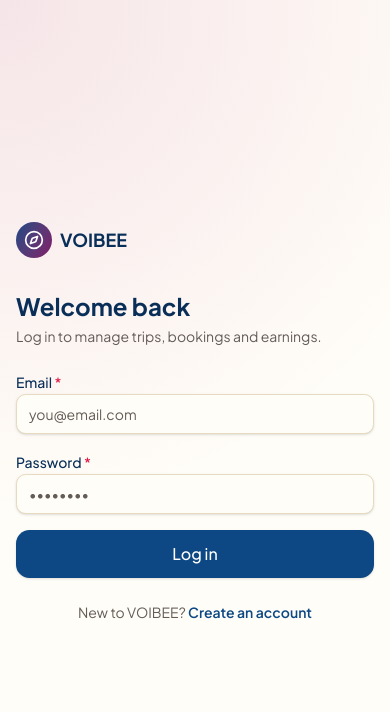
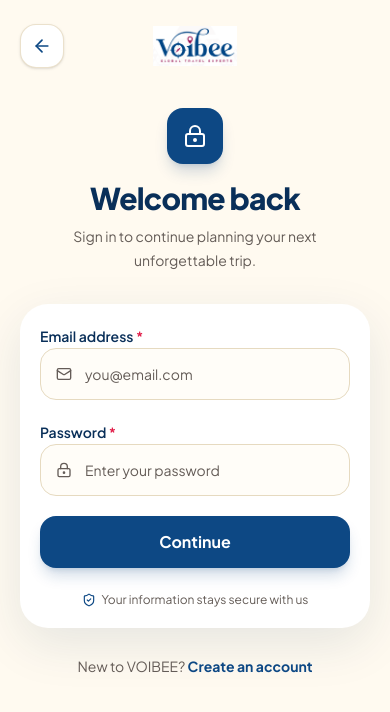
Before and after one commit to sahalsaman/webcos-voibee, a Next.js app: page /login in a window 390 px wide. Shown: the top 712 px of the page. Built offline with nearby package versions, Linux system fonts and the light colour scheme; no server answers.

Commit message:
Enhance mobile login experience

```diff
--- a/app/(auth)/layout.tsx
+++ b/app/(auth)/layout.tsx
@@ -33,7 +33,7 @@
 
       {/* Form panel */}
       <div className="flex items-center justify-center px-4 py-12 sm:px-6">
-        <div className="w-full max-w-md">
+        <div className="w-full max-w-md [&:has(.mobile-login-screen)>a]:hidden">
           <Link
             href="/"
             className="mb-8 flex items-center gap-2 text-lg font-bold lg:hidden"
--- a/app/(auth)/login/page.tsx
+++ b/app/(auth)/login/page.tsx
@@ -2,12 +2,13 @@
 
 import { Suspense, useState } from "react";
 import Link from "next/link";
+import Image from "next/image";
 import { useRouter, useSearchParams } from "next/navigation";
 import { signIn, getSession } from "next-auth/react";
 import { useForm } from "react-hook-form";
 import { zodResolver } from "@hookform/resolvers/zod";
 import { toast } from "sonner";
-import { Loader2 } from "lucide-react";
+import { ArrowLeft, LockKeyhole, Loader2, Mail, ShieldCheck } from "lucide-react";
 import { Button } from "@/components/ui/button";
 import { Input } from "@/components/ui/input";
 import { Label } from "@/components/ui/label";
@@ -47,40 +48,76 @@
   }
 
   return (
-    <div>
-      <h1 className="text-2xl font-bold">Welcome back</h1>
-      <p className="mt-1 text-sm text-muted-foreground">
-        Log in to manage trips, bookings and earnings.
+    <div className="mobile-login-screen -mx-4 -my-12 min-h-screen bg-[#fffaf0] px-5 py-6 sm:mx-0 sm:my-0 sm:min-h-0 sm:bg-transparent sm:p-0">
+      <div className="mx-auto w-full max-w-md">
+        <div className="flex items-center justify-between sm:hidden">
+          <Link
+            href="/"
+            aria-label="Back to home"
+            className="flex size-11 items-center justify-center rounded-2xl border border-border/80 bg-white text-primary shadow-sm"
+          >
+            <ArrowLeft className="size-5" />
+          </Link>
+          <Image
+            src={appConfig.appLogoWithName}
+            alt={appConfig.appNameCap}
+            width={126}
+            height={48}
+            className="h-10 w-auto object-contain"
+            priority
+          />
+          <span className="size-11" aria-hidden="true" />
+        </div>
+
+        <div className="mt-10 text-center sm:mt-0 sm:text-left">
+          <div className="mx-auto mb-4 flex size-14 items-center justify-center rounded-2xl bg-primary text-primary-foreground shadow-lg shadow-primary/20 sm:hidden">
+            <LockKeyhole className="size-6" />
+          </div>
+          <h1 className="text-3xl font-extrabold tracking-tight text-foreground sm:text-2xl sm:font-bold">Welcome back</h1>
+          <p className="mx-auto mt-2 max-w-xs text-sm leading-6 text-muted-foreground sm:mx-0 sm:mt-1">
+            Sign in to continue planning your next unforgettable trip.
           </p>
+        </div>
 
-      <form onSubmit={handleSubmit(onSubmit)} className="mt-6 space-y-4">
+        <form onSubmit={handleSubmit(onSubmit)} className="mt-8 space-y-5 rounded-[28px] bg-white p-5 shadow-[0_16px_50px_rgba(9,47,89,0.10)] sm:mt-6 sm:space-y-4 sm:rounded-none sm:bg-transparent sm:p-0 sm:shadow-none">
         <div className="space-y-1.5">
-          <Label htmlFor="email">Email <span className="text-destructive">*</span></Label>
-          <Input id="email" type="email" placeholder="you@email.com" required {...register("email")} />
+          <Label htmlFor="email" className="font-semibold text-foreground">Email address <span className="text-destructive">*</span></Label>
+          <div className="relative">
+            <Mail className="pointer-events-none absolute left-4 top-1/2 size-4 -translate-y-1/2 text-muted-foreground" />
+            <Input id="email" type="email" placeholder="you@email.com" required className="h-13 rounded-2xl border-border bg-[#fffdf8] pl-11 shadow-none focus-visible:ring-primary" {...register("email")} />
+          </div>
           {errors.email ? (
             <p className="text-xs text-destructive">{errors.email.message}</p>
           ) : null}
         </div>
         <div className="space-y-1.5">
-          <Label htmlFor="password">Password <span className="text-destructive">*</span></Label>
-          <Input id="password" type="password" placeholder="••••••••" required {...register("password")} />
+          <Label htmlFor="password" className="font-semibold text-foreground">Password <span className="text-destructive">*</span></Label>
+          <div className="relative">
+            <LockKeyhole className="pointer-events-none absolute left-4 top-1/2 size-4 -translate-y-1/2 text-muted-foreground" />
+            <Input id="password" type="password" placeholder="Enter your password" required className="h-13 rounded-2xl border-border bg-[#fffdf8] pl-11 shadow-none focus-visible:ring-primary" {...register("password")} />
+          </div>
           {errors.password ? (
             <p className="text-xs text-destructive">{errors.password.message}</p>
           ) : null}
         </div>
 
-        <Button type="submit" variant="default" size="lg" className="w-full" disabled={loading}>
+        <Button type="submit" variant="default" size="lg" className="h-13 w-full rounded-2xl text-base font-bold shadow-lg shadow-primary/20" disabled={loading}>
           {loading ? <Loader2 className="size-4 animate-spin" /> : null}
-          Log in
+          {loading ? "Signing you in..." : "Continue"}
         </Button>
+
+          <p className="flex items-center justify-center gap-1.5 pt-1 text-xs text-muted-foreground sm:hidden">
+            <ShieldCheck className="size-3.5 text-primary" /> Your information stays secure with us
+          </p>
         </form>
 
-      <p className="mt-6 text-center text-sm text-muted-foreground">
+        <p className="mt-7 text-center text-sm text-muted-foreground sm:mt-6">
           New to {appConfig.appNameCap}?{" "}
-        <Link href="/register" className="font-semibold text-primary hover:underline">
+          <Link href="/register" className="font-bold text-primary hover:underline">
             Create an account
           </Link>
         </p>
+      </div>
     </div>
   );
 }
```
Lines whose indentation alone changed are shown as unchanged.
